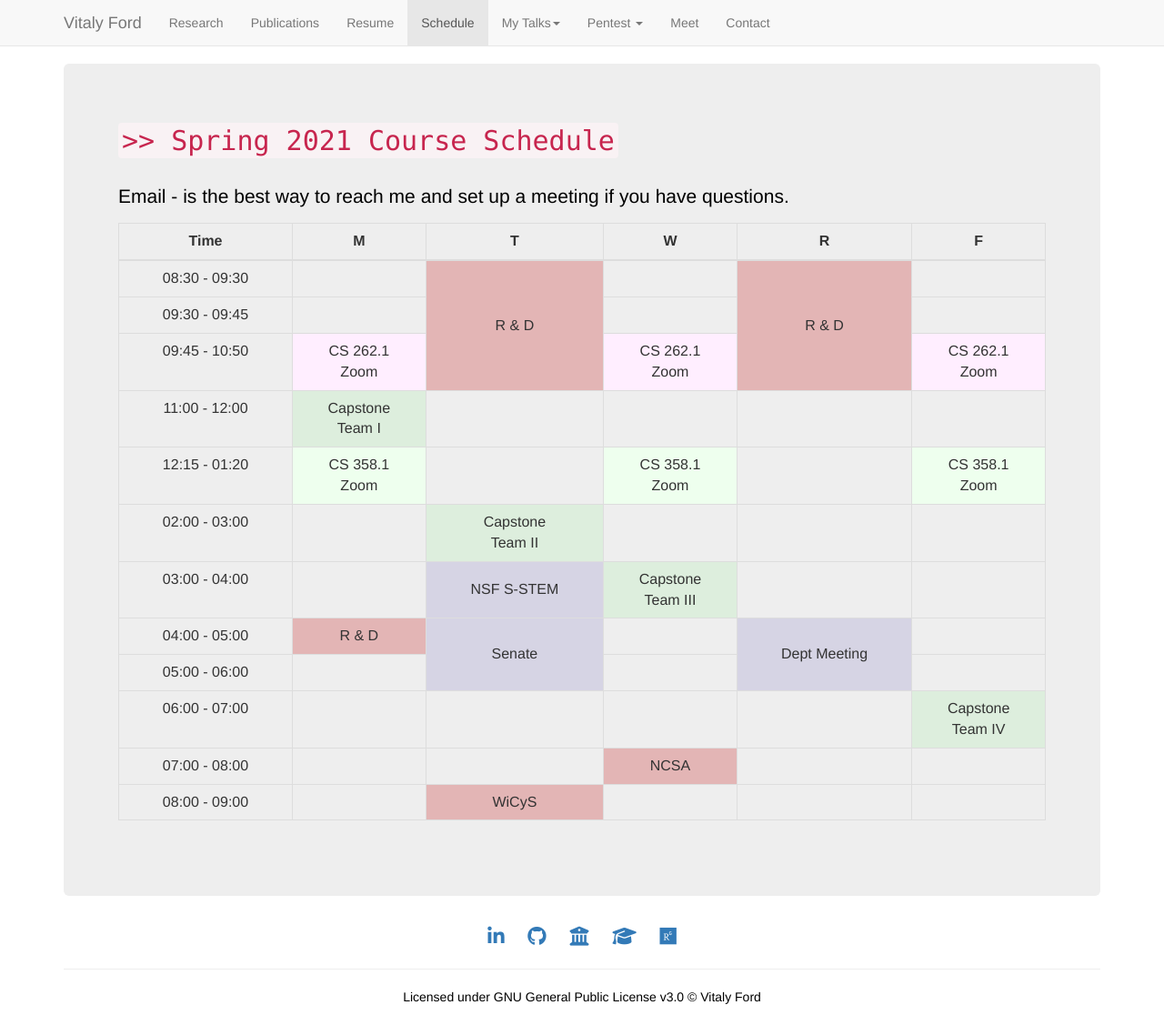
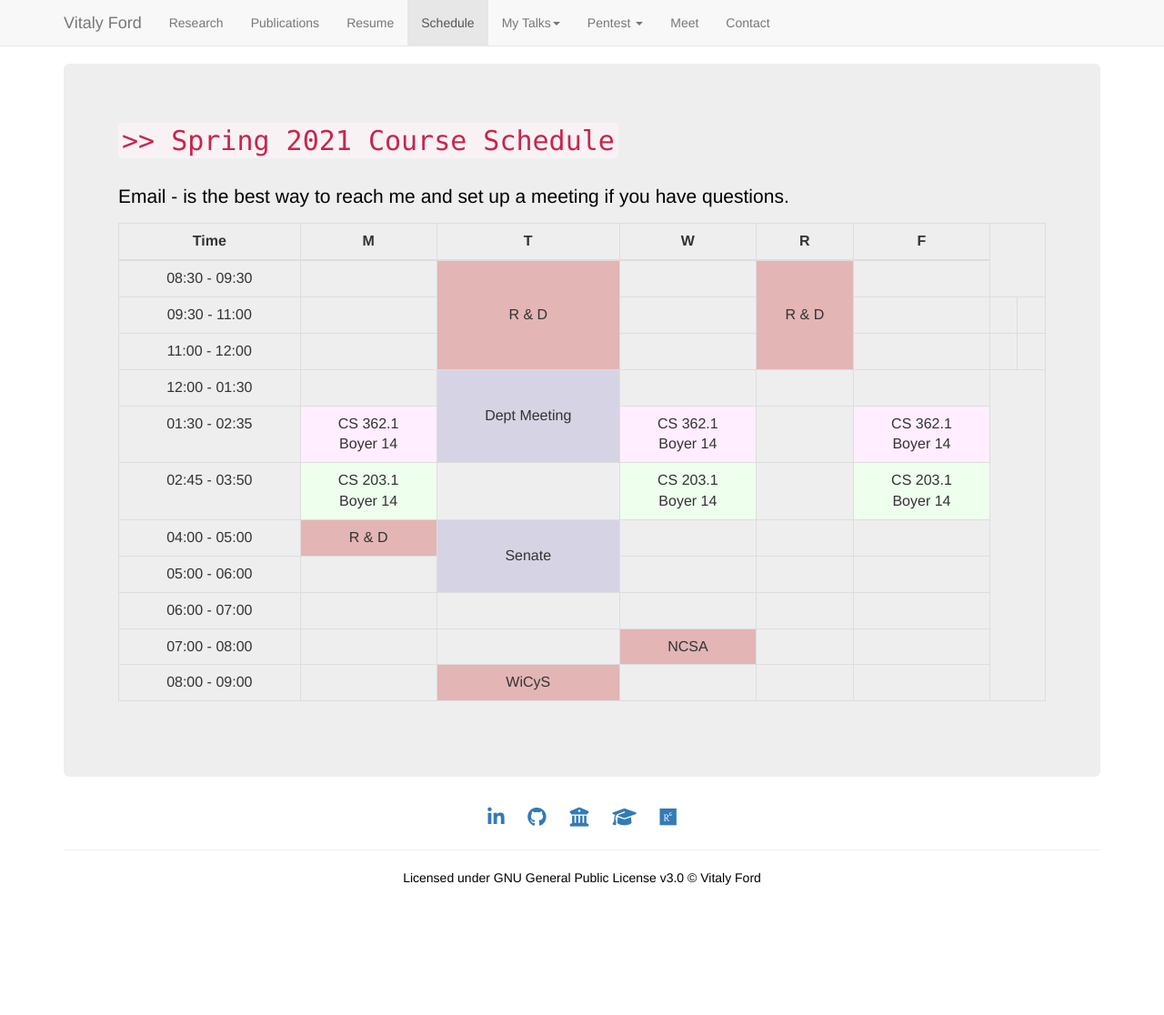
Before and after one commit to vitalyford/vitalyford.github.io, a Jekyll site: the page built from schedule.html, in a window 1280 px wide and 1116 px high. Shown: the whole window at 91% size. Built offline with Jekyll 4.4.1, drawn with Linux system fonts in a browser that asks for light colours; nearby versions of some CDN libraries.

Commit message:
Update schedule with courses for fall 2021

```diff
--- a/schedule.html
+++ b/schedule.html
@@ -27,59 +27,55 @@ permalink: "/schedule/"
                 <td></td>
             </tr>
             <tr>
-                <th>09:30 - 09:45</th>
+                <th>09:30 - 11:00</th>
                 <td></td>
-                <td></td>
-                <td></td>
-            </tr>
-            <tr>
-                <th>09:45 - 10:50</th>
-                <td class="custom-table course1">CS 262.1<br>Zoom</td>
-                <td class="custom-table course1">CS 262.1<br>Zoom</td>
-                <td class="custom-table course1">CS 262.1<br>Zoom</td>
-            </tr>
-            <tr>
-                <th>11:00 - 12:00</th>
-                <td class="custom-table course3">Capstone<br>Team I</td>
                 <td></td>
                 <td></td>
                 <td></td>
                 <td></td>
             </tr>
             <tr>
-                <th>12:15 - 01:20</th>
-                <td class="custom-table course2">CS 358.1<br>Zoom</td>
+                <th>11:00 - 12:00</th>
                 <td></td>
-                <td class="custom-table course2">CS 358.1<br>Zoom</td>
                 <td></td>
-                <td class="custom-table course2">CS 358.1<br>Zoom</td>
-            </tr>
-            <tr>
-                <th>02:00 - 03:00</th>
-                <td></td>
-                <td class="custom-table course3">Capstone<br>Team II</td>
                 <td></td>
                 <td></td>
                 <td></td>
             </tr>
             <tr>
-                <th>03:00 - 04:00</th>
+                <th>12:00 - 01:30</th>
                 <td></td>
-                <td class="custom-table other">NSF S-STEM</td>
-                <td class="custom-table course3">Capstone<br>Team III</td>
+                <td rowspan="2" class="custom-table other">Dept Meeting</td>
                 <td></td>
                 <td></td>
+                <td></td>
+            </tr>
+            <tr>
+                <th>01:30 - 02:35</th>
+                <td class="custom-table course1">CS 362.1<br>Boyer 14</td>
+                <td class="custom-table course1">CS 362.1<br>Boyer 14</td>
+                <td></td>
+                <td class="custom-table course1">CS 362.1<br>Boyer 14</td>
+            </tr>
+            <tr>
+                <th>02:45 - 03:50</th>
+                <td class="custom-table course2">CS 203.1<br>Boyer 14</td>
+                <td></td>
+                <td class="custom-table course2">CS 203.1<br>Boyer 14</td>
+                <td></td>
+                <td class="custom-table course2">CS 203.1<br>Boyer 14</td>
             </tr>
             <tr>
                 <th>04:00 - 05:00</th>
                 <td class="custom-table RandD">R & D</td>
                 <td rowspan="2" class="custom-table other">Senate</td>
                 <td></td>
-                <td rowspan="2" class="custom-table other">Dept Meeting</td>
+                <td></td>
                 <td></td>
             </tr>
             <tr>
                 <th>05:00 - 06:00</th>
+                <td></td>
                 <td></td>
                 <td></td>
                 <td></td>
@@ -90,7 +86,7 @@ permalink: "/schedule/"
                 <td></td>
                 <td></td>
                 <td></td>
-                <td class="custom-table course3">Capstone<br>Team IV</td>
+                <td></td>
             </tr>
             <tr>
                 <th>07:00 - 08:00</th>
```
